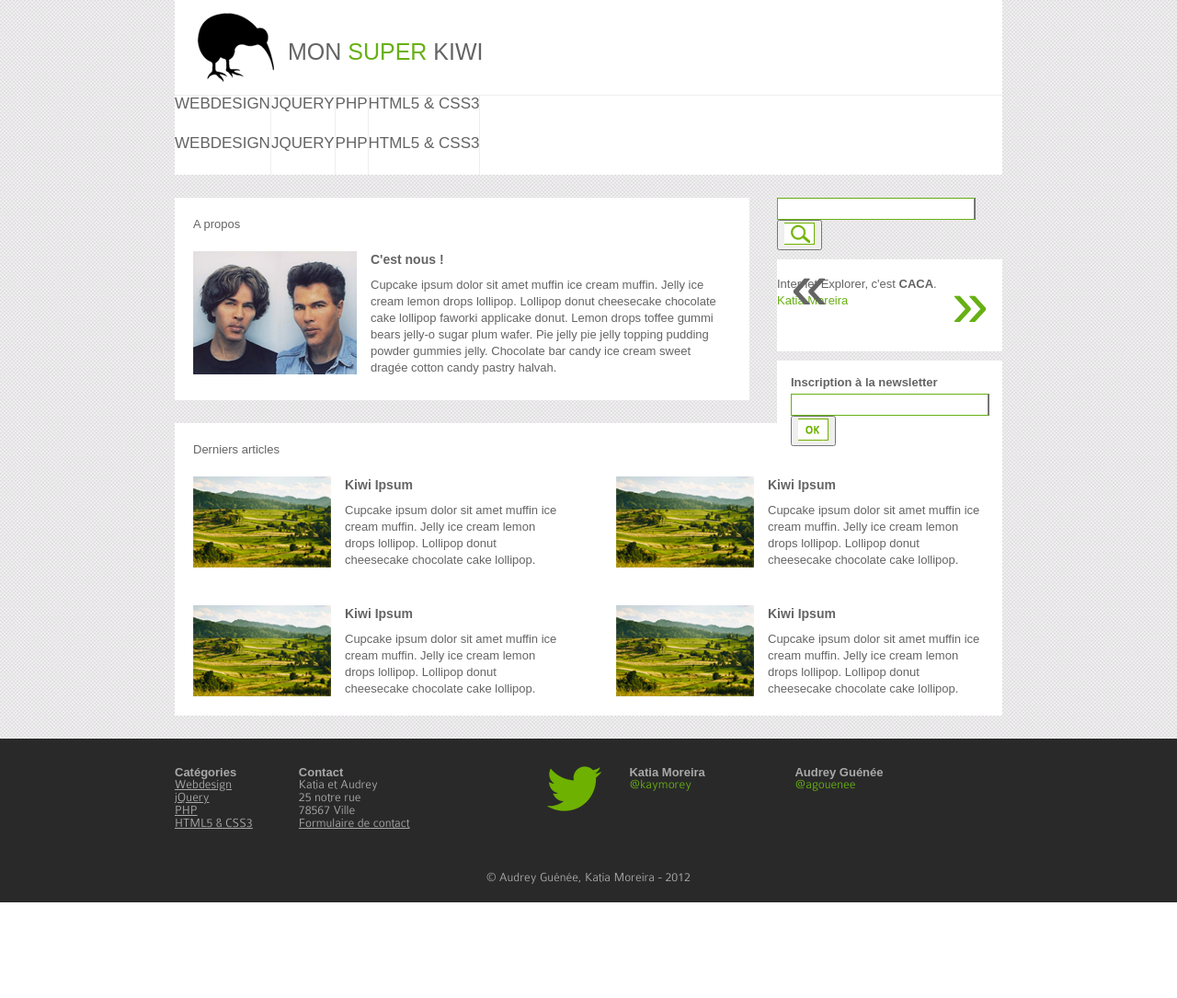
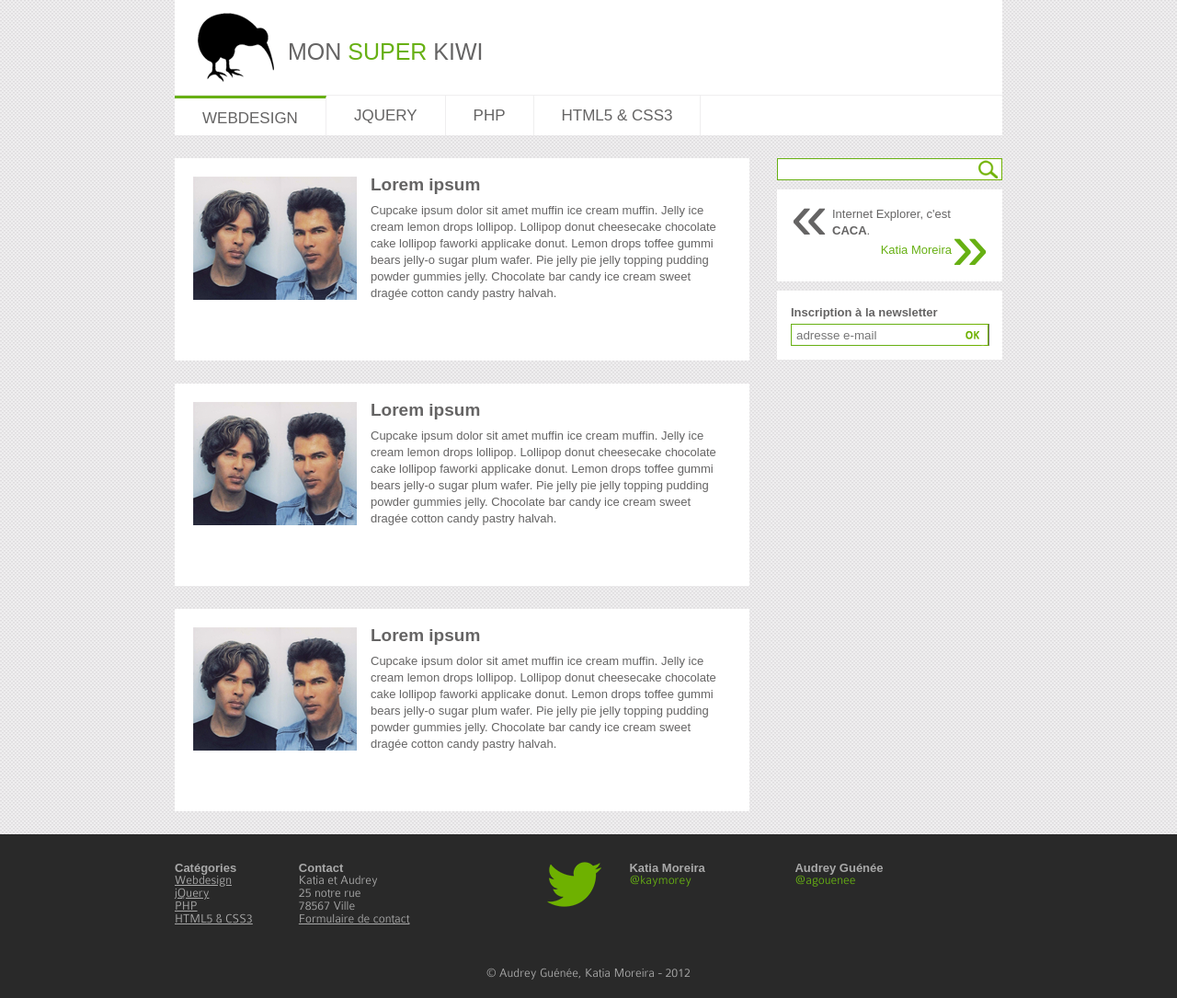
Before and after one commit to agouenee/ProjetHTML, a PHP site: page /Webdesign.html in a window 1280 px wide. Shown: the whole page at 92% size. Before the commit the page ends 981 px from the top, so only its background shows below. Run offline with PHP 8.4, Linux system fonts and the light colour scheme; some web fonts are replaced.

Commit message:
starting to work on categories page

```diff
--- a/src/css/styles.css
+++ b/src/css/styles.css
@@ -75,7 +75,7 @@ header #menu li a span.hover {
   color: #FFF;
   background-color: #67b013;
 }
-/* ---- SECTION ---- */
+/* ---- HOME ---- */
 section.slider {
   width: 900px;
   margin: auto;
@@ -97,11 +97,11 @@ section.content {
 section.content .about {
   width: 625px;
   height: 220px;
-  background: white;
+  background-color: #FFF;
   margin: 25px 0;
 }
 section.content .last-articles {
-  background: white;
+  background-color: #FFF;
   margin: 25px auto;
 }
 section.content .last-articles article {
@@ -195,6 +195,16 @@ section.content aside #newsletter form {
 section.content aside #newsletter form input[type="submit"] {
   background: url("../images/ok-button.png");
 }
+/* ---- CATEGORIES ---- */
+section.article {
+  width: 625px;
+  height: 220px;
+  margin: 25px 0;
+  background-color: #FFF;
+}
+section.article article h3 {
+  font-size: 19px;
+}
 /* ---- FOOTER ---- */
 footer {
   background-color: #292929;
--- a/src/css/styles.less
+++ b/src/css/styles.less
@@ -90,7 +90,7 @@ header {
 		}
 	}
 }
-/* ---- SECTION ---- */
+/* ---- HOME ---- */
 section {
 	&.slider {
 		width: 900px;
@@ -112,11 +112,11 @@ section {
 		.about {
 			width: 625px;
 			height: 220px;
-			background: white;
+			background-color: #FFF;
 			margin: 25px 0;
 		}
 		.last-articles {
-			background: white;
+			background-color: #FFF;
 			margin: 25px auto;
 			article {
 				width: 400px;
@@ -144,7 +144,7 @@ section {
 			width: 245px;
 			float: right;
 			div {
-			  	margin-bottom: 10px;
+				margin-bottom: 10px;
 			}
 			form {
 				margin-bottom: 10px;
@@ -191,8 +191,8 @@ section {
 						left: 60px;
 						top: 0px;
 						.green {
-					  		text-align: right;
-					 		padding-top: 3px;
+							text-align: right;
+							padding-top: 3px;
 						}
 					}
 				}
@@ -210,6 +210,20 @@ section {
 						background: url("../images/ok-button.png");
 					}
 				}
+			}
+		}
+	}
+}
+/* ---- CATEGORIES ---- */
+section {
+	&.article {
+		width: 625px;
+		height: 220px;
+		margin: 25px 0;
+		background-color: #FFF;
+		article {
+			h3 {
+				font-size: 19px;
 			}
 		}
 	}
--- a/src/js/main.js
+++ b/src/js/main.js
@@ -7,10 +7,13 @@ $(document).ready(function() {
 
 	//Menu
 	$("header #menu li>a").live({
+
 			mouseenter: function() {
+				if(! $(this).hasClass("active")) {
 					$(this).find("span.main").animate({
 						'marginTop': '-43px'
 					}, 200);
+				}
 			},
 			mouseleave: function() {
 				$(this).find("span.main").stop(true, true).animate({
--- a/src/webdesign.html
+++ b/src/webdesign.html
@@ -3,7 +3,7 @@
 <head>
 	<meta content="IE=edge,chrome=1" http-equiv="X-UA-Compatible" />
 	<meta charset="utf-8" />
-	<title>Home | Mon super Kiwi</title>
+	<title>Webdesign | Mon super Kiwi</title>
 
 	<link href ="css/reset.css" media="screen" rel="stylesheet" />
 	<link href='http://fonts.googleapis.com/css?family=Droid+Sans:400,700' rel='stylesheet' type='text/css'>
@@ -12,6 +12,7 @@
 
 	<script src="js/jquery-1.8.2.min.js" type="text/javascript"></script>
 	<script src="js/jquery.bxslider.min.js" type="text/javascript"></script>
+	<script src="js/jquery.placeholder.min.js"></script>
 	<script src="js/main.js" type="text/javascript"></script>
 
 </head>
@@ -23,10 +24,30 @@
 			<div class="clear"></div>
 		</div>
 		<ul id="menu" class="clear">
-			<li><a href="#">Webdesign</a><a href="#" class="hover">Webdesign</a></li>
-			<li><a href="#">jQuery</a><a href="#" class="hover">jQuery</a></li>
-			<li><a href="#">PHP</a><a href="#" class="hover">PHP</a></li>
-			<li><a href="#">HTML5 & CSS3</a><a href="#" class="hover">HTML5 & CSS3</a></li>
+			<li>
+				<a href="#" class="active">
+					<span class="main">Webdesign</span>
+					<span class="hover">Webdesign</span>
+				</a>
+			</li>
+			<li>
+				<a href="#">
+					<span class="main">jQuery</span>
+					<span class="hover">jQuery</span>
+				</a>
+			</li>
+			<li>
+				<a href="#">
+					<span class="main">PHP</span>
+					<span class="hover">PHP</span>
+				</a>
+			</li>
+			<li>
+				<a href="#">
+					<span class="main">HTML5 & CSS3</span>
+					<span class="hover">HTML5 & CSS3</span>
+				</a>
+			</li>
 		</ul>
 		<div class="clear"></div>
 	</header>
@@ -35,18 +56,24 @@
 			<!-- Barre de recherche -->
 			<form name="search-form" action="#" method="post">
 				<input type="text" name="search" class="bar" />
-				<!--<input id="search-button" type="image" src="images/search-button.png" alt="submit" name="submit" /> -->
-				<!--<input id="search" type="submit" value="OK" /> -->
-				<button type="submit">
-					<img src="images/search-button.png" alt="submit" />
-				</button>
+				<input type="submit" value="" />
 			</form>
 			<!-- Citations -->
 			<div id="citation">
 				<p id="quote-left">&laquo;</p>
-				<div>
-					<p>Internet Explorer, c'est <strong>CACA</strong>.</p>
-					<p class="green">Katia Moreira</p>
+				<div id="citation-content">
+					<div>
+						<p>Internet Explorer, c'est <strong>CACA</strong>.</p>
+						<p class="green">Katia Moreira</p>
+					</div>
+					<div class="hidden">
+						<p>Les kiwis, c'est la vie : <strong>super kiwi</strong> en force !</p>
+						<p class="green">Un fan de super kiwi</p>
+					</div>
+					<div class="hidden">
+						<p>Ce site n'a rien à voir avec <strong>Alsacréations</strong>.</p>
+						<p class="green">Audrey Guénée</p>
+					</div>
 				</div>
 				<p id="quote-right" class="green">&raquo;</p>
 			</div>
@@ -54,47 +81,41 @@
 			<div id="newsletter">
 				<h3>Inscription à la newsletter</h3>
 				<form name="newsletter-form" action="#" method="post">
-					<input type="text" name="email" class="bar" />
-					<button type="submit"><img src="images/ok-button.png" alt="submit" /></button>
+					<input type="text" name="email" placeholder="adresse e-mail" class="bar" />
+					<input type="submit" value="" />
 				</form>
 			</div>
 		</aside>
 
-		<!-- A propos -->
-		<section class="about">
-				<h2>A propos</h2>
-				<article>
+		<!-- Article -->
+		<section class="content">
+			<section class="article">
+				<article class="article">
 					<img src="images/about.png" alt="" />
-					<h3>C'est nous !</h3>
+					<h3>Lorem ipsum</h3>
 					Cupcake ipsum dolor sit amet muffin ice cream muffin. Jelly ice cream lemon drops lollipop. Lollipop donut cheesecake chocolate cake lollipop faworki applicake donut. Lemon drops toffee gummi bears jelly-o sugar plum wafer. Pie jelly pie jelly topping pudding powder gummies jelly. Chocolate bar candy ice cream sweet dragée cotton candy pastry halvah.
 				</article>
+			</section>
 		</section>
-
-		<!-- Derniers articles -->
-		<section class="last-articles">
-			<h2>Derniers articles</h2>
-				<div>
-					<article>
-						<img src="images/article-img.png" alt="" />
-						<h3>Kiwi Ipsum</h3>
-						Cupcake ipsum dolor sit amet muffin ice cream muffin. Jelly ice cream lemon drops lollipop. Lollipop donut cheesecake chocolate cake lollipop.
-					</article>
-					<article>
-						<img src="images/article-img.png" alt="" />
-						<h3>Kiwi Ipsum</h3>
-						Cupcake ipsum dolor sit amet muffin ice cream muffin. Jelly ice cream lemon drops lollipop. Lollipop donut cheesecake chocolate cake lollipop.
-					</article>
-				</div>
-				<article>
-					<img src="images/article-img.png" alt="" />
-					<h3>Kiwi Ipsum</h3>
-					Cupcake ipsum dolor sit amet muffin ice cream muffin. Jelly ice cream lemon drops lollipop. Lollipop donut cheesecake chocolate cake lollipop.
+		<!-- Article -->
+		<section class="content">
+			<section class="article">
+				<article class="article">
+					<img src="images/about.png" alt="" />
+					<h3>Lorem ipsum</h3>
+					Cupcake ipsum dolor sit amet muffin ice cream muffin. Jelly ice cream lemon drops lollipop. Lollipop donut cheesecake chocolate cake lollipop faworki applicake donut. Lemon drops toffee gummi bears jelly-o sugar plum wafer. Pie jelly pie jelly topping pudding powder gummies jelly. Chocolate bar candy ice cream sweet dragée cotton candy pastry halvah.
 				</article>
-				<article>
-					<img src="images/article-img.png" alt="" />
-					<h3>Kiwi Ipsum</h3>
-					Cupcake ipsum dolor sit amet muffin ice cream muffin. Jelly ice cream lemon drops lollipop. Lollipop donut cheesecake chocolate cake lollipop.
+			</section>
+		</section>
+		<!-- Article -->
+		<section class="content">
+			<section class="article">
+				<article class="article">
+					<img src="images/about.png" alt="" />
+					<h3>Lorem ipsum</h3>
+					Cupcake ipsum dolor sit amet muffin ice cream muffin. Jelly ice cream lemon drops lollipop. Lollipop donut cheesecake chocolate cake lollipop faworki applicake donut. Lemon drops toffee gummi bears jelly-o sugar plum wafer. Pie jelly pie jelly topping pudding powder gummies jelly. Chocolate bar candy ice cream sweet dragée cotton candy pastry halvah.
 				</article>
+			</section>
 		</section>
 	</section>
 
```
Also changed, not shown: src/index.html (+5 -5 lines). Lines whose indentation alone changed are shown as unchanged.
